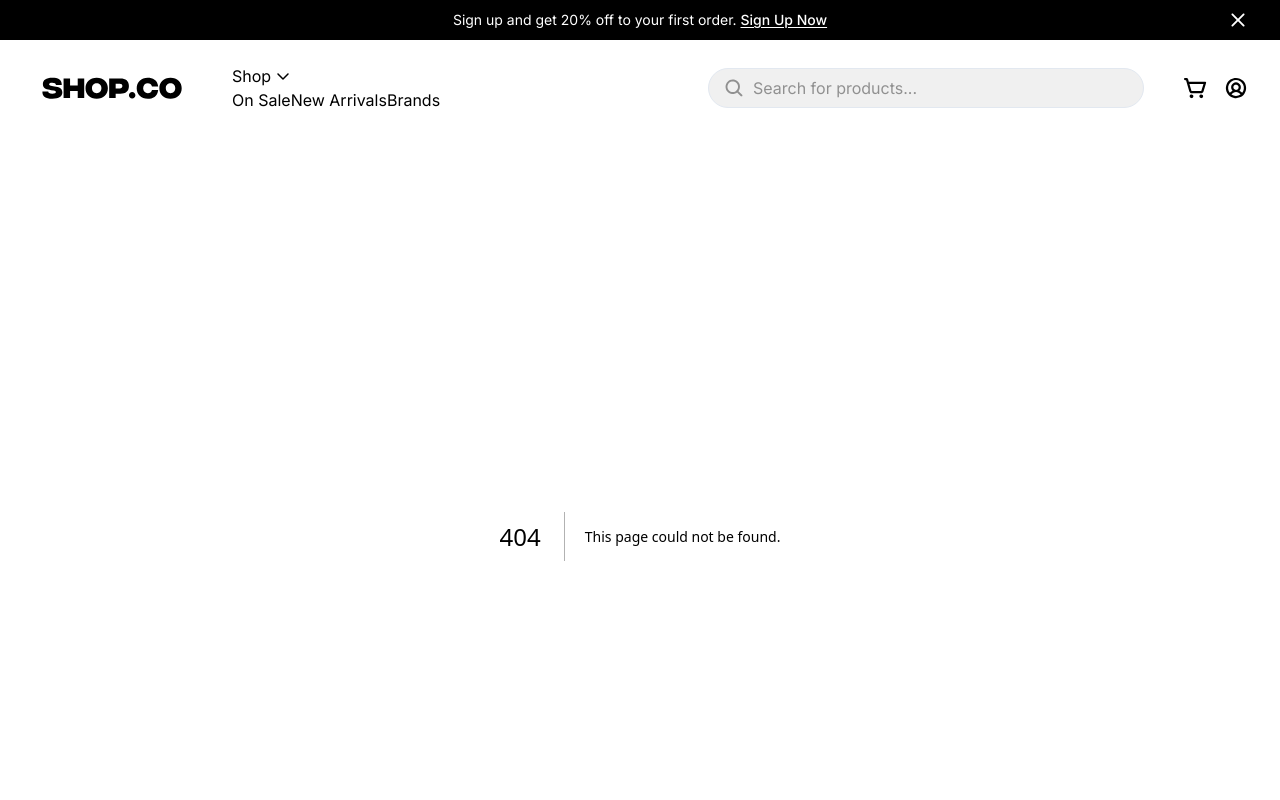
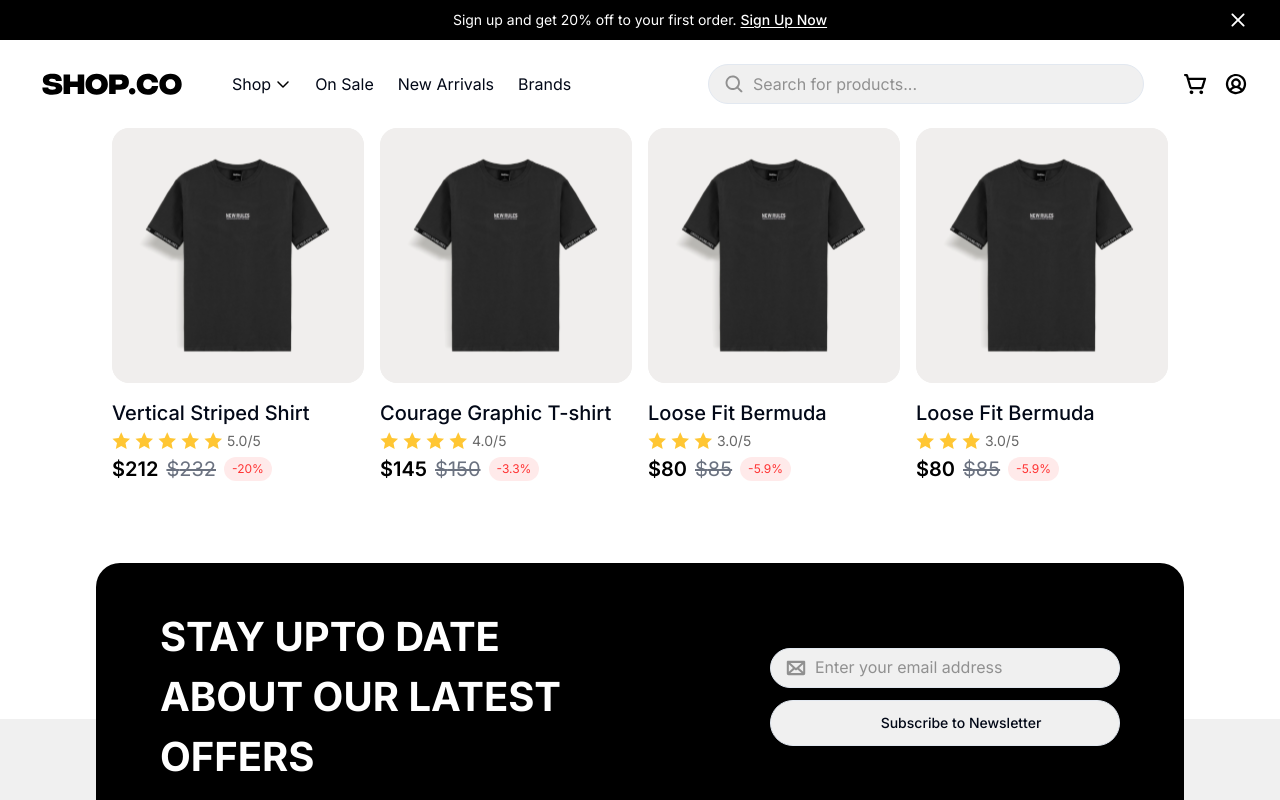
Before and after one commit to Atchaya-Ravi-codes/e-commerce, a Next.js app: page /category in a window 1280 px wide. Before the commit this address had no page. Shown: the top 800 px of the page. Built offline with nearby package versions, Linux system fonts and the light colour scheme.

Commit message:
plp product listing section

```diff
--- /dev/null
+++ b/app/category/page.tsx
@@ -0,0 +1,9 @@
+import { ProductListing } from "@/components/ProductListing/ProductListing";
+
+export default function Homepage() {
+  return (
+    <main className="overflow-hidden">
+        <ProductListing/>
+    </main>
+  );
+}
--- a/components/Header/Navbar.tsx
+++ b/components/Header/Navbar.tsx
@@ -33,7 +33,7 @@ export const Navbar = () => {
   ];
   const renderMenuList = () => {
     return (
-      <div className="w-[250px]">
+      <div className={cn(isMobile ? "flex-col" : "flex-row", "flex items-center gap-6")}>
         <DropdownMenu>
           <DropdownMenuTrigger className="flex items-center">
             <span className="pr-1">Shop</span>
--- /dev/null
+++ b/components/ProductListing/ProductListing.tsx
@@ -0,0 +1,15 @@
+import React from "react";
+import { products } from "../Home/__fixtures___";
+import { ProductCard } from "../ProductCard/ProductCard";
+
+export const ProductListing = () => {
+  return (
+    <div className="text-center">
+      <div className="flex justify-around lg:justify-between lg:mx-24 gap-x-4 px-4">
+        {products.map((product) => {
+          return <ProductCard key={product.id} product={product} />;
+        })}
+      </div>
+    </div>
+  );
+};
```
